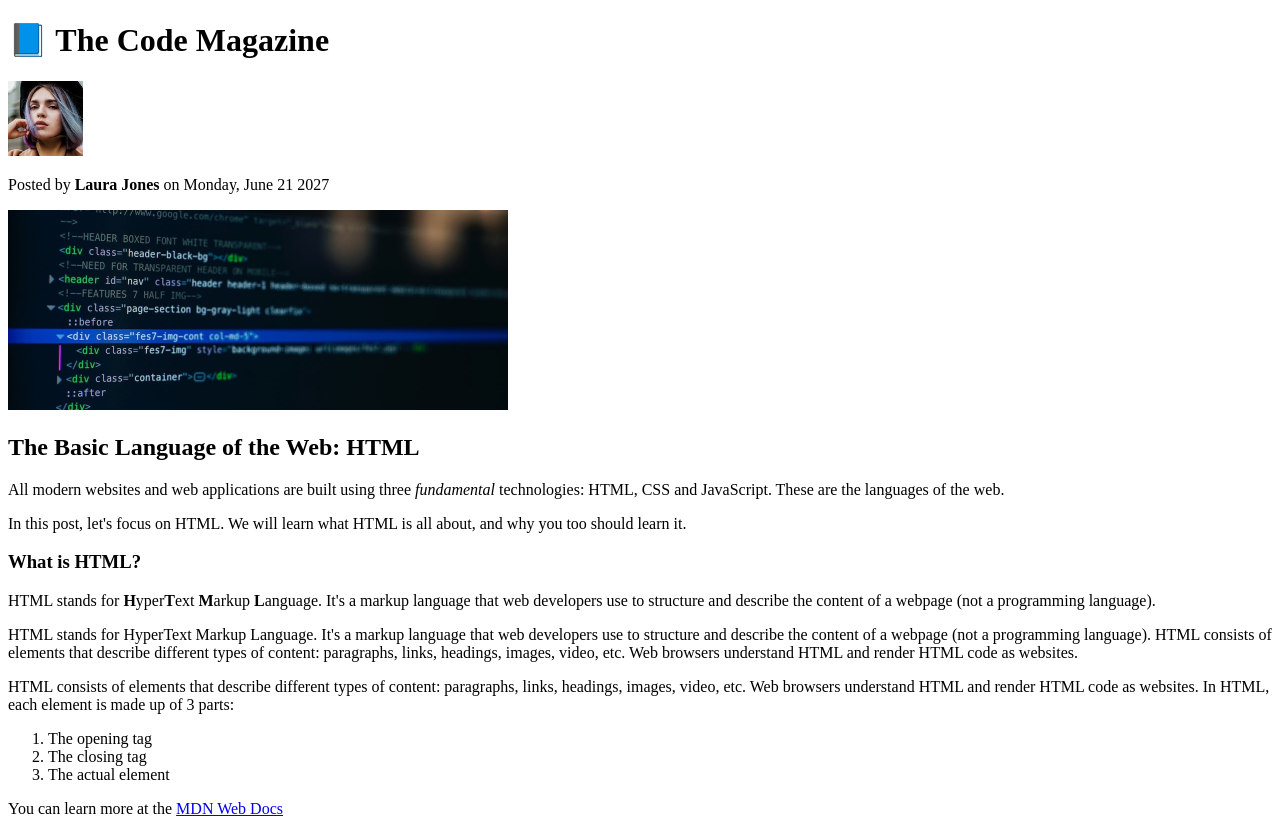
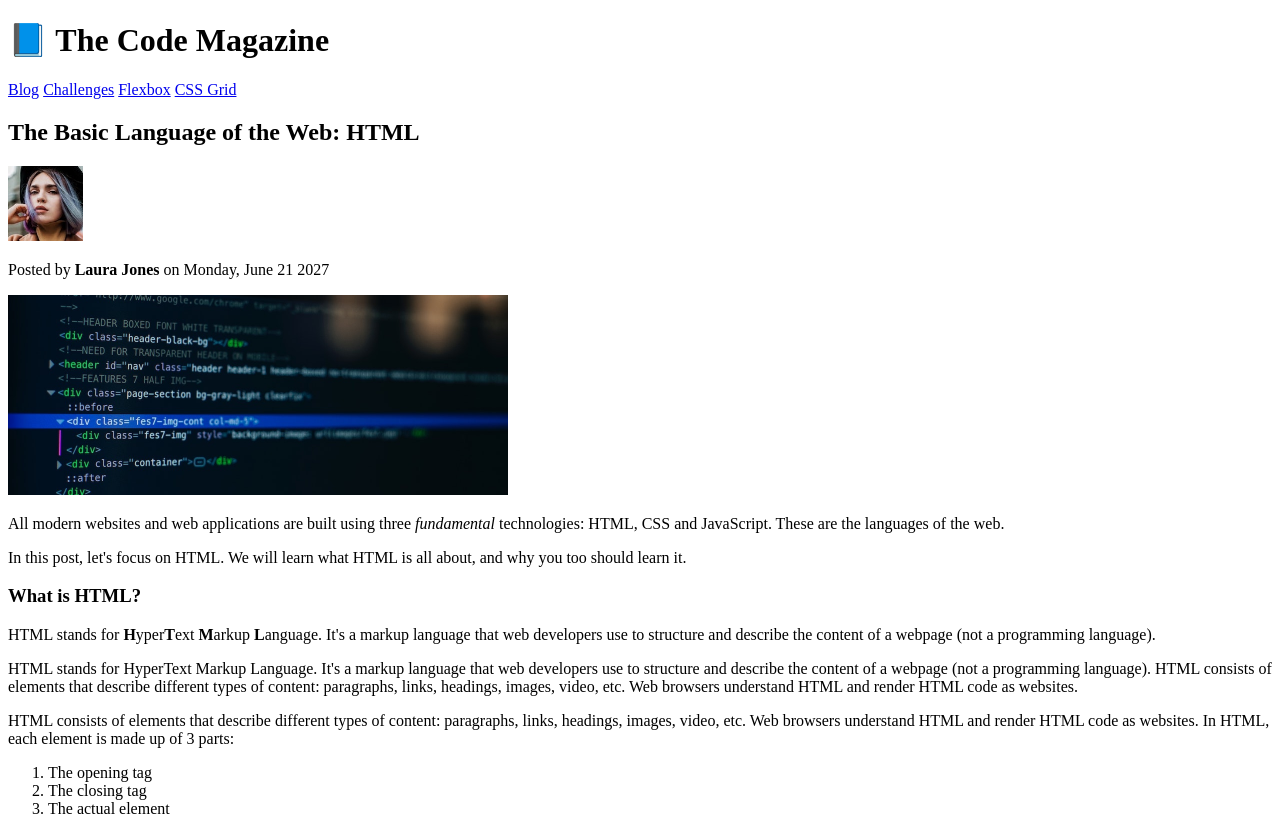
Before and after one commit to deathlockeentertainment/WebDevBasics, a plain HTML site: page HTML Fundamentals/index.html in a window 1280 px wide. Shown: the top 821 px of the page. Drawn offline with Linux system fonts and the light colour scheme.

Commit message:
added a BLOG page, and some more basics

```diff
--- a/HTML Fundamentals/index.html
+++ b/HTML Fundamentals/index.html
@@ -6,7 +6,6 @@
     </head>
     <body>
         <!--
-
             <h1>The Basic Language of the Web: HTML</h1>
             <h2>The Basic Language of the Web: HTML</h2>
             <h3>The Basic Language of the Web: HTML</h3>
@@ -14,16 +13,24 @@
             <h5>The Basic Language of the Web: HTML</h5>
             <h6>The Basic Language of the Web: HTML</h6>
         -->
+        <header>
+            <h1>📘 The Code Magazine</h1>
+            <nav>
+                <a href="./blog.html">Blog</a>
+                <a href="#">Challenges</a>
+                <a href="#">Flexbox</a>
+                <a href="#">CSS Grid</a>
+            </nav>
+        </header>
 
-        <h1>📘 The Code Magazine</h1>
+        <article>
+            <h2>The Basic Language of the Web: HTML</h2>
 
             <img src="./Images/laura-jones.jpg" alt="Laura Jones" width="75" height="75" />
 
             <p>Posted by <strong>Laura Jones</strong> on Monday, June 21 2027</p>
 
             <img src="./Images/post-img.jpg" alt="HTML code on a screen" width="500" height="200" />
-
-        <h2>The Basic Language of the Web: HTML</h2>
             <p>
                 All modern websites and web applications are built using three <em>fundamental</em> technologies: HTML, CSS and JavaScript. These are the languages of the web.
             </p>
@@ -67,5 +74,6 @@
 
                 Hopefully you learned something new here. See you next time!
             </p>
+        </article>
     </body>
 </html>
```
Also changed, not shown: HTML Fundamentals/blog.html (added, +10 -0 lines). Lines whose indentation alone changed are shown as unchanged.
